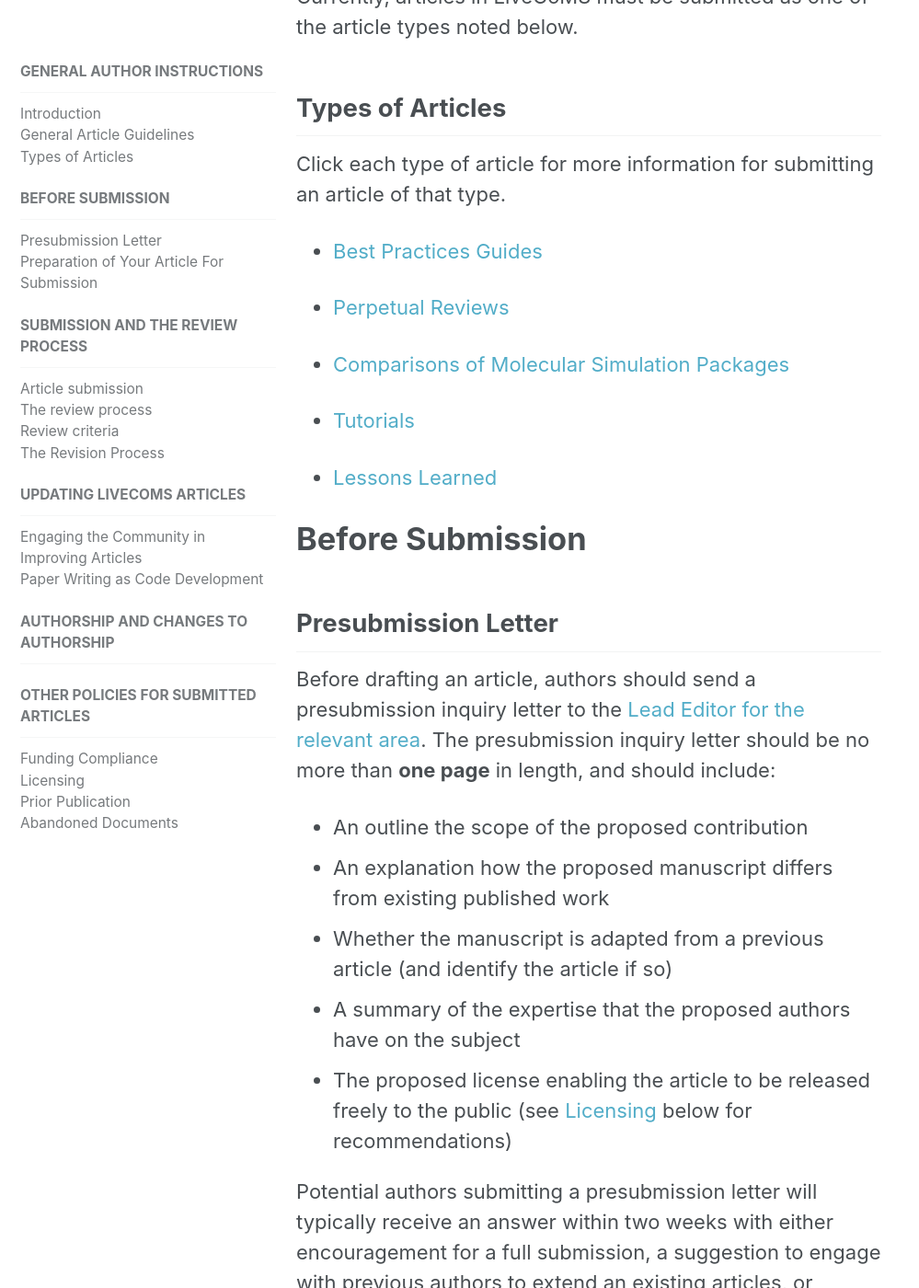
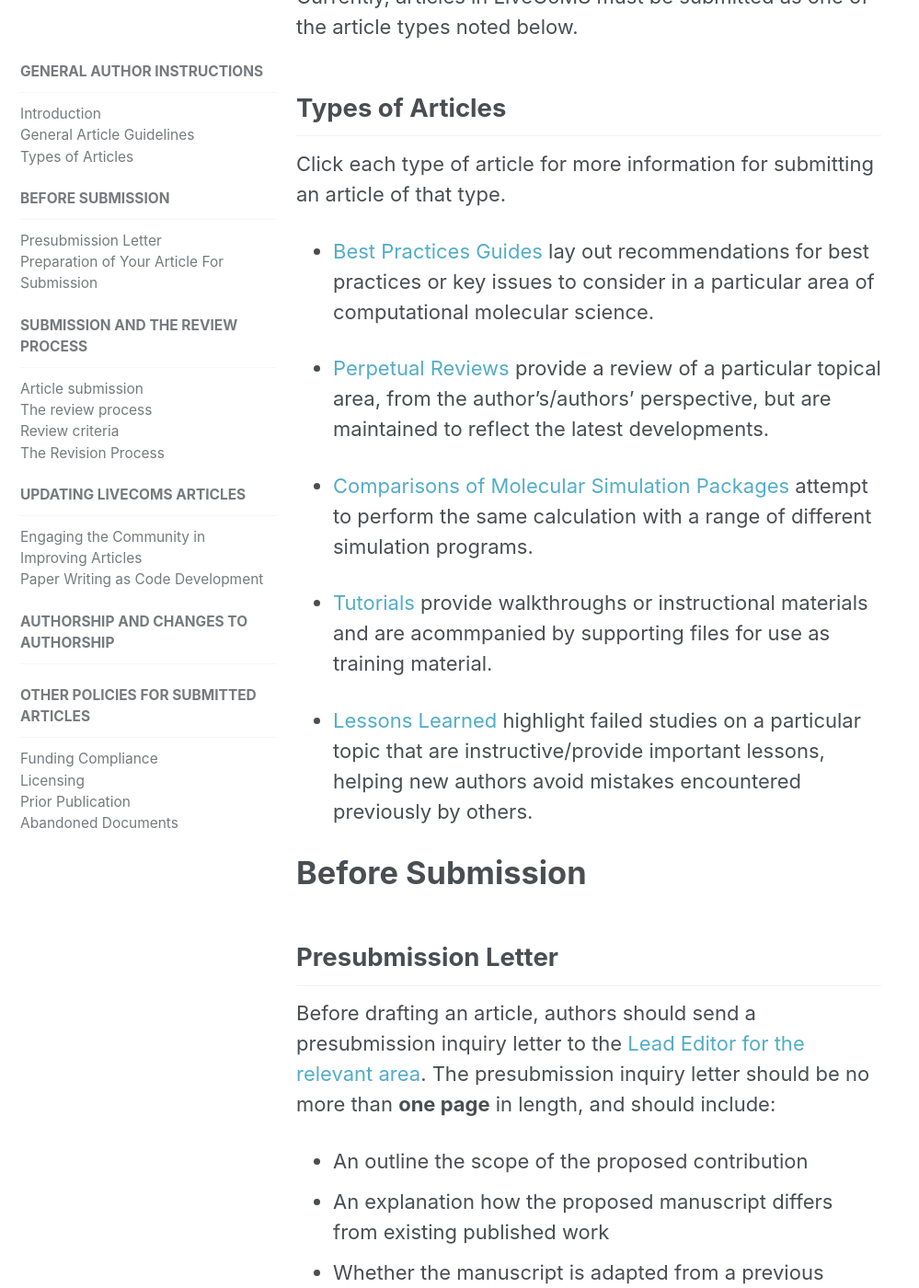
Before and after one commit to livecomsjournal/livecomsjournal.github.io, a Jekyll site: the page built from _author_instructions/01_policies.md, in a window 1280 px wide and 1400 px high, scrolled down 779 px. Shown: the whole window at 92% size, without its empty margins (0-999 px from the left). Built offline with Jekyll 4.4.1, drawn with Linux system fonts in a browser that asks for light colours.

Commit message:
Fix broken links in policies; add single-sentence descriptions of types of articles.

```diff
--- a/_author_instructions/01_policies.md
+++ b/_author_instructions/01_policies.md
@@ -24,15 +24,15 @@
 
 Click each type of article for more information for submitting an article of that type.
 
-- [Best Practices Guides](/best_practices/)
+- [Best Practices Guides](authors/best_practices/) lay out recommendations for best practices or key issues to consider in a particular area of computational molecular science.
 
-- [Perpetual Reviews](/perpetual_reviews/)
+- [Perpetual Reviews](authors/perpetual_reviews/) provide a review of a particular topical area, from the author's/authors' perspective, but are maintained to reflect the latest developments.
 
-- [Comparisons of Molecular Simulation Packages](/compare_simulations/)
+- [Comparisons of Molecular Simulation Packages](authors/compare_simulations/) attempt to perform the same calculation with a range of different simulation programs.
 
-- [Tutorials](/tutorials/)
+- [Tutorials](authors/tutorials/) provide walkthroughs or instructional materials and are acommpanied by supporting files for use as training material.
 
-- [Lessons Learned](/lessons_learned/)
+- [Lessons Learned](authors/lessons_learned/) highlight failed studies on a particular topic that are instructive/provide important lessons, helping new authors avoid mistakes encountered previously by others.
 
 # Before Submission
 
```
